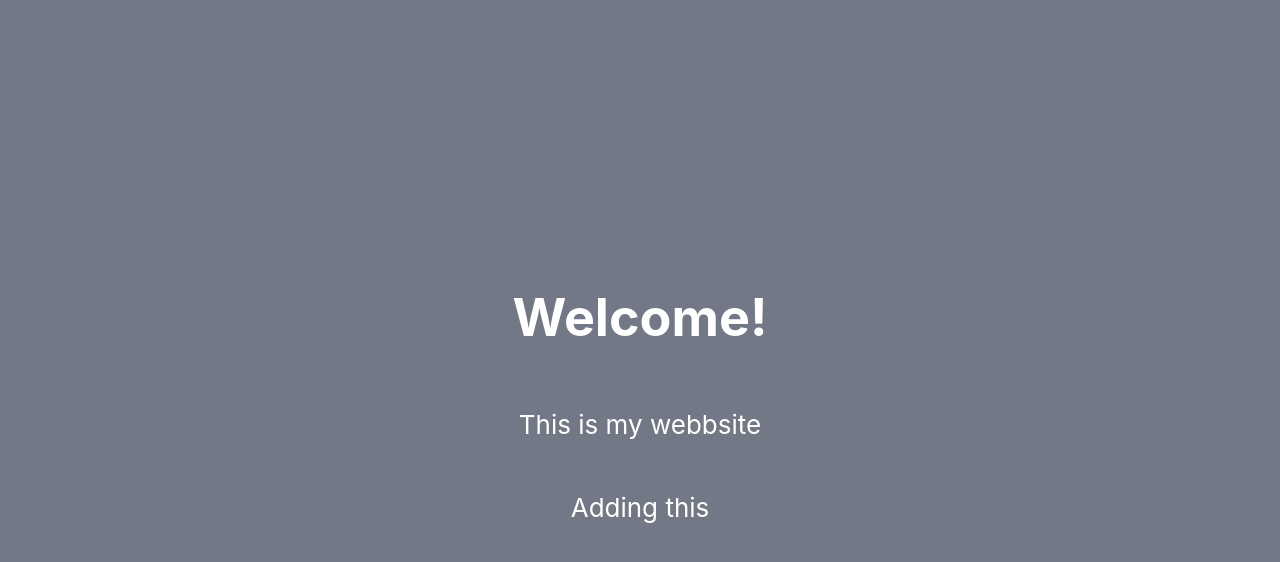
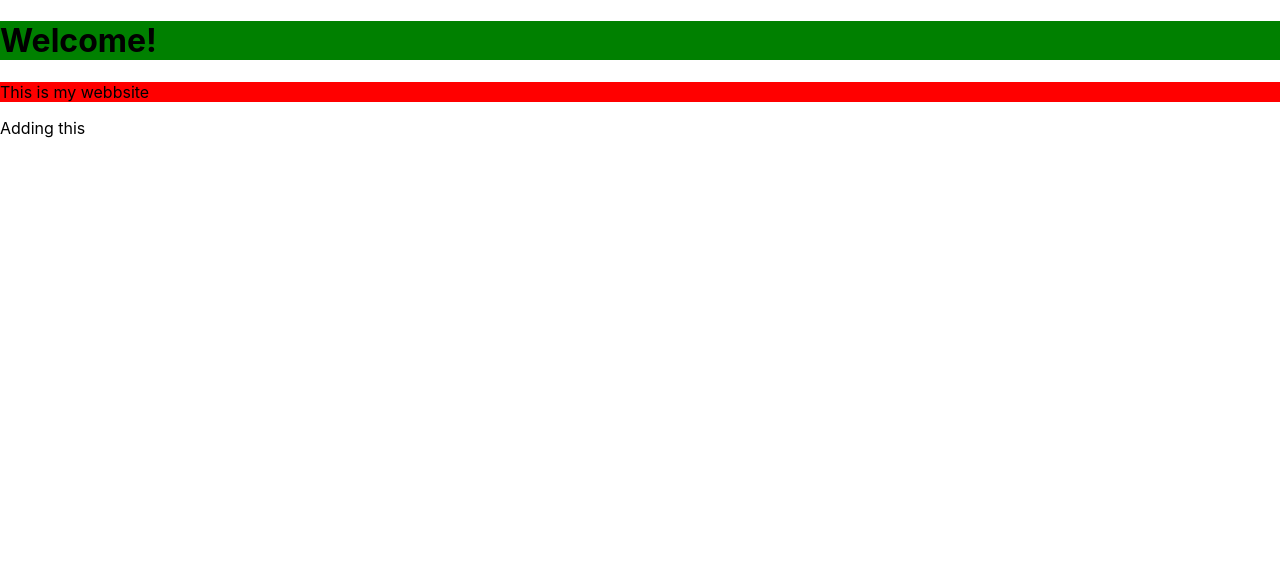
Before and after one commit to natta1995/Webbshop-BooksByHeart, a React (Create React App) app: page / in a window 1280 px wide. Shown: the top 562 px of the page. Built offline with nearby package versions, Linux system fonts and the light colour scheme.

Commit message:
Css change

```diff
--- a/src/App.css
+++ /dev/null
@@ -1,38 +0,0 @@
-.App {
-  text-align: center;
-}
-
-.App-logo {
-  height: 40vmin;
-  pointer-events: none;
-}
-
-@media (prefers-reduced-motion: no-preference) {
-  .App-logo {
-    animation: App-logo-spin infinite 20s linear;
-  }
-}
-
-.App-header {
-  background-color: #727885;
-  min-height: 100vh;
-  display: flex;
-  flex-direction: column;
-  align-items: center;
-  justify-content: center;
-  font-size: calc(10px + 2vmin);
-  color: white;
-}
-
-.App-link {
-  color: #61dafb;
-}
-
-@keyframes App-logo-spin {
-  from {
-    transform: rotate(0deg);
-  }
-  to {
-    transform: rotate(360deg);
-  }
-}
--- a/src/App.js
+++ b/src/App.js
@@ -1,13 +1,18 @@
-import './App.css';
+
 
 function App() {
   return (
     <div className="App">
       <header className="App-header">
-        <h1>Welcome!</h1>
-        <p>This is my webbsite</p>
+        <div style={{backgroundColor: "green " }}>
+          <h1>Welcome!</h1>
+        </div>
+        </header>
+        <div style={{backgroundColor: "red",}}>
+          <p>This is my webbsite</p>
+        </div>
         <p>Adding this</p>
-      </header>
+
     </div>
   );
 }
```
